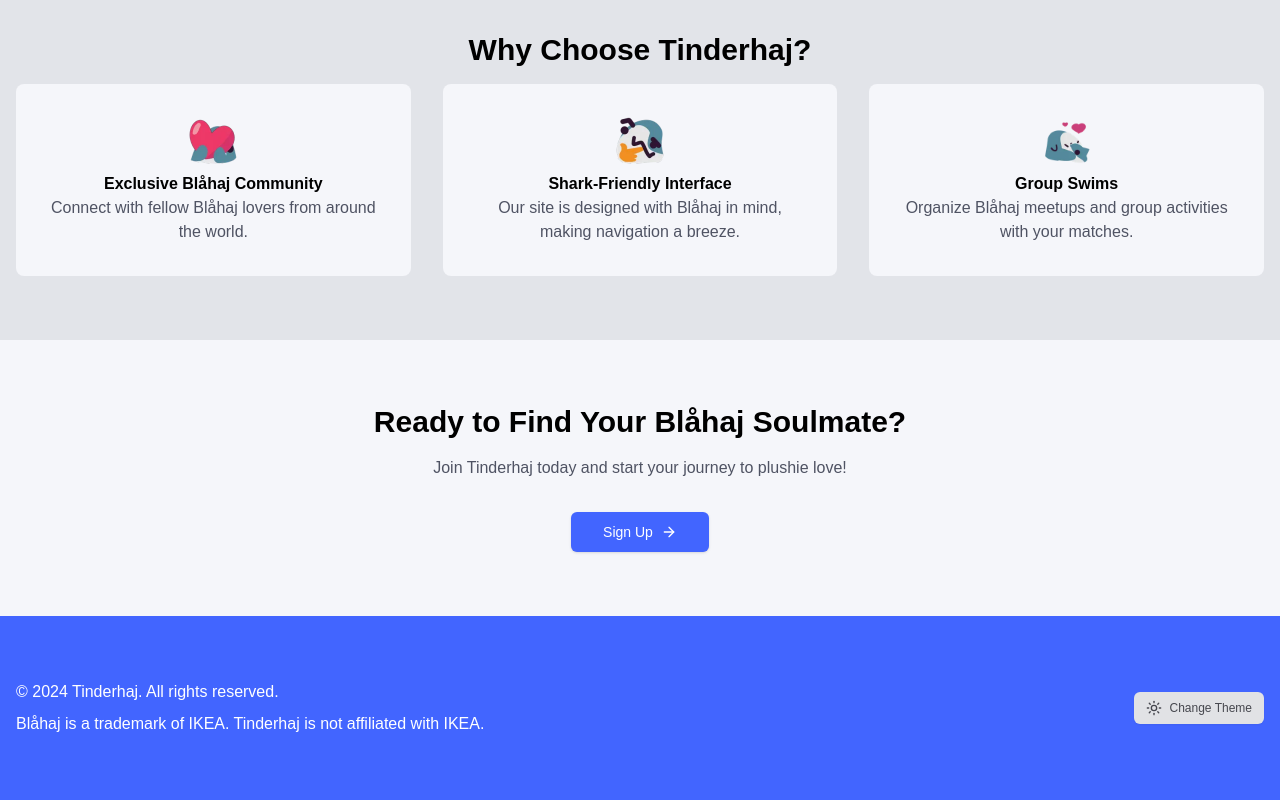
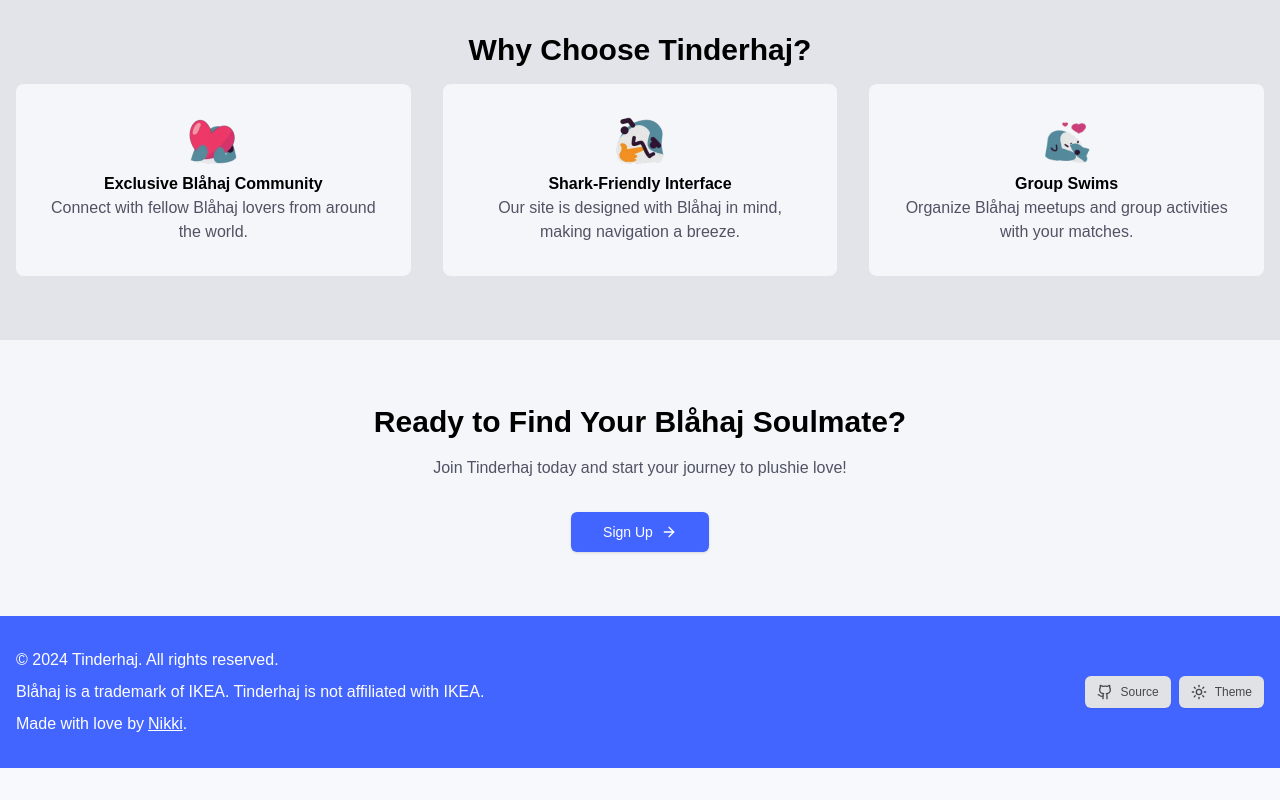
Before and after one commit to CuteNikki/Tinderhaj, a Next.js app: page / in a window 1280 px wide. Shown: the part 761-1561 px from the top of the page. After the commit the page ends 1529 px from the top, so only its background shows below. Built offline with nearby package versions, Linux system fonts and the light colour scheme.

Commit message:
Adjusted footer size, added source link

```diff
--- a/src/features/navigation/components/footer.tsx
+++ b/src/features/navigation/components/footer.tsx
@@ -1,15 +1,32 @@
-import { copyright, disclaimer } from '@/features/navigation/constants/texts';
+import { Button } from '@/components/ui/button';
+import { copyright, disclaimer, madeBy, source } from '@/features/navigation/constants/texts';
 import { ThemeSwitch } from '@/features/theme/components/switch';
+import Link from 'next/link';
 
 export function Footer() {
   return (
-    <footer className='bg-primary py-16 text-primary-foreground'>
+    <footer className='bg-primary py-8 text-primary-foreground'>
       <div className='container mx-auto flex flex-col justify-between gap-4 px-4 md:flex-row md:items-center'>
         <div>
           <p>{copyright}</p>
           <p className='mt-2'>{disclaimer}</p>
+          <span className='mt-2 flex flex-row items-center'>
+            <p>{madeBy.text.split(madeBy.replace)[0]}</p>
+            <Link href={madeBy.url} className='ml-1 underline'>
+              {madeBy.replace}
+            </Link>
+            <p>{madeBy.text.split(madeBy.replace)[1]}</p>
+          </span>
         </div>
-        <ThemeSwitch />
+        <div className='flex flex-row items-center gap-2'>
+          <Button asChild variant='secondary' size='sm'>
+            <Link href={source.url}>
+              <source.icon />
+              {source.text}
+            </Link>
+          </Button>
+          <ThemeSwitch />
+        </div>
       </div>
     </footer>
   );
--- a/src/features/navigation/constants/texts.tsx
+++ b/src/features/navigation/constants/texts.tsx
@@ -1,3 +1,5 @@
+import { GithubIcon } from 'lucide-react';
+
 export const logo = {
   name: 'Tinderhaj',
   src: '/blahajSpinSmall.gif',
@@ -5,4 +7,14 @@
 };
 
 export const copyright = `© ${new Date().getFullYear()} Tinderhaj. All rights reserved.`;
+export const madeBy = {
+  text: 'Made with love by Nikki.',
+  replace: 'Nikki',
+  url: 'https://github.com/cutenikki',
+};
 export const disclaimer = 'Blåhaj is a trademark of IKEA. Tinderhaj is not affiliated with IKEA.';
+export const source = {
+  text: 'Source',
+  icon: GithubIcon,
+  url: 'https://github.com/cutenikki/tinderhaj',
+};
--- a/src/features/theme/components/switch.tsx
+++ b/src/features/theme/components/switch.tsx
@@ -5,6 +5,8 @@
 
 import { Button } from '@/components/ui/button';
 import { DropdownMenu, DropdownMenuContent, DropdownMenuItem, DropdownMenuTrigger } from '@/components/ui/dropdown-menu';
+
+import { theme } from '@/features/theme/constants/texts';
 
 export function ThemeSwitch() {
   const { setTheme } = useTheme();
@@ -15,7 +17,7 @@
         <Button variant='secondary' size='sm' className='w-fit'>
           <Sun className='dark:hidden' />
           <Moon className='hidden dark:block' />
-          Change Theme
+          {theme}
         </Button>
       </DropdownMenuTrigger>
       <DropdownMenuContent align='end'>
--- /dev/null
+++ b/src/features/theme/constants/texts.tsx
@@ -0,0 +1 @@
+export const theme = 'Theme';
```
